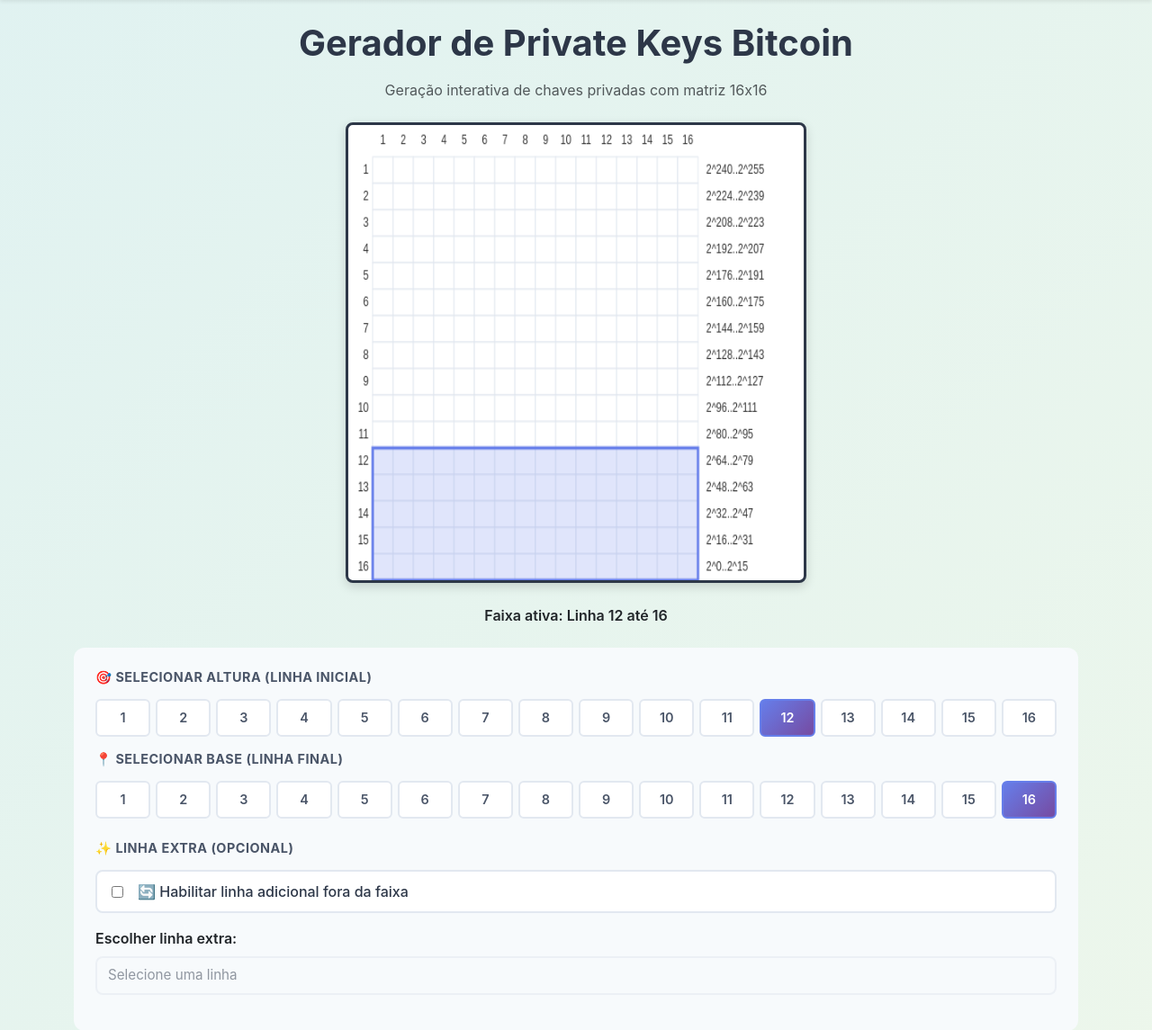
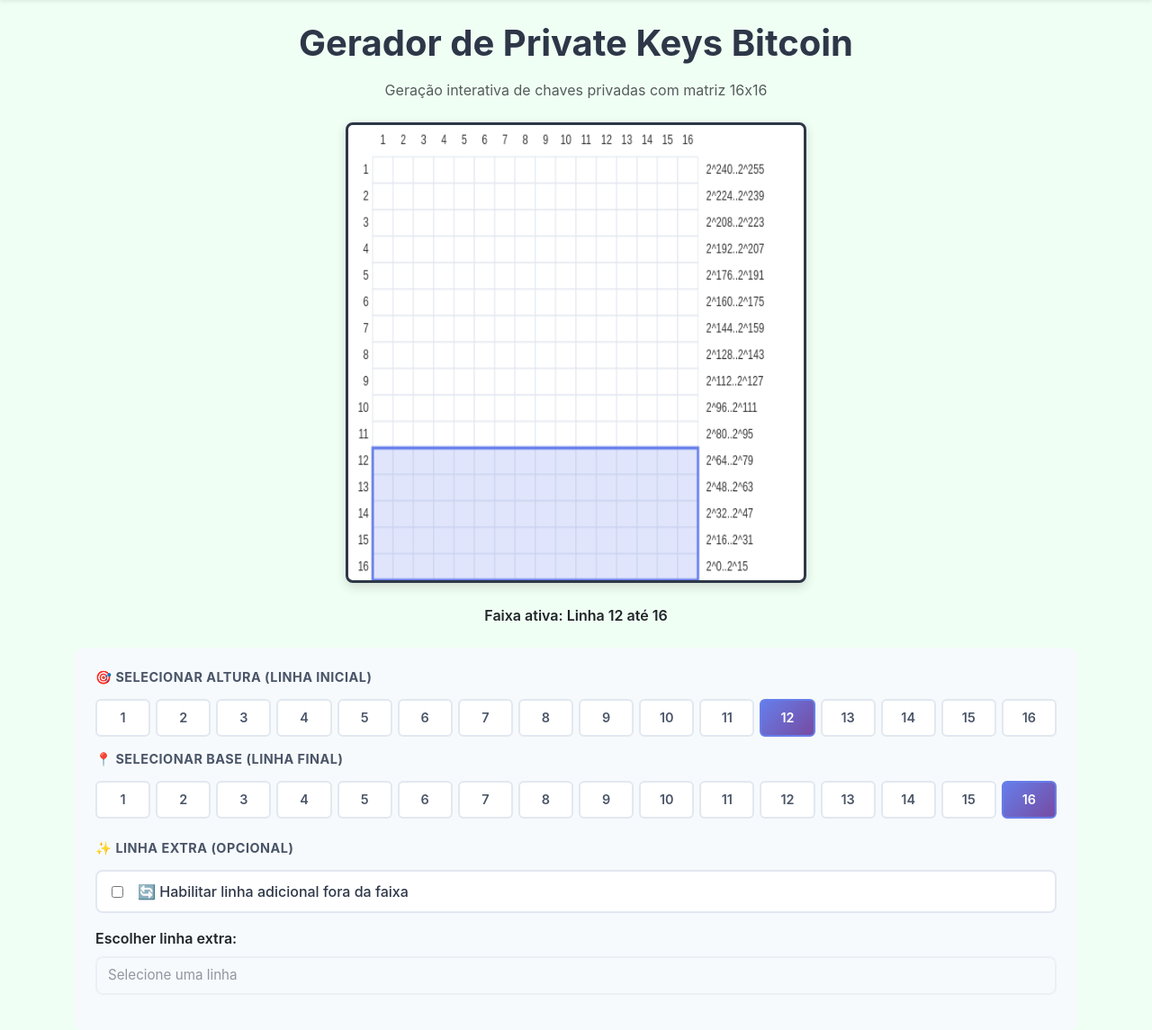
Before and after one commit to canalqb/canalqb.github.io, a PHP site: page /teste/index.html in a window 1280 px wide. Shown: the part 56-1201 px from the top of the page at 90% size. Run offline with PHP 8.4, Linux system fonts and the light colour scheme.

Commit message:
Update styles.css

```diff
--- a/teste/styles.css
+++ b/teste/styles.css
@@ -8,7 +8,8 @@ body {
   padding: 0;
   font-family: -apple-system, BlinkMacSystemFont, "Segoe UI", Roboto, "Helvetica Neue", Arial, sans-serif;
   /* background: linear-gradient(135deg, #667eea 0%, #764ba2 100%); */
-  background: linear-gradient(135deg, #e0f2f1 0%, #f1f8e9 100%);
+  /* background: linear-gradient(135deg, #e0f2f1 0%, #f1f8e9 100%); */
+  background-color: #f0fff4;
 
   min-height: 100vh;
     background-color: #f0fff4; /* tom muito claro de verde */
```
